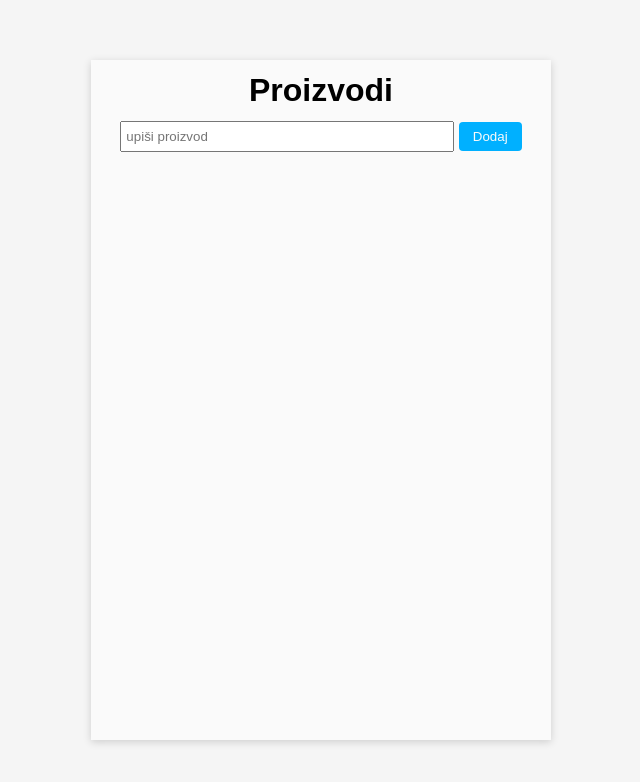
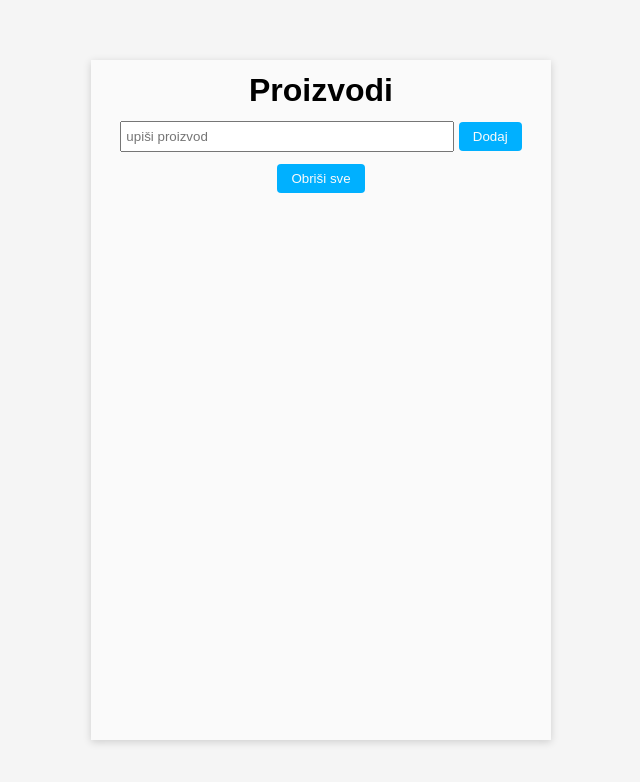
Before and after one commit to Strla/Speck-Academy, a plain HTML site: page index.html in a window 1280 px wide. Shown: the whole page, without its empty margins (319-959 px from the left). Drawn offline with Linux system fonts and the light colour scheme.

Commit message:
gumba i funkcije brisanja

```diff
--- a/index.html
+++ b/index.html
@@ -14,6 +14,10 @@
     <div class="add-elements">
         <input id="add" type="text" placeholder="upiši proizvod">
         <button id="btn">Dodaj</button>
+
+    </div>
+    <div>
+        <button onclick="deleteAll()" id="btn2">Obriši sve</button>
     </div>
 
     <div class="element-list">
--- a/script.js
+++ b/script.js
@@ -2,7 +2,7 @@ const input = document.querySelector("#add");
 const  btn = document.querySelector("#btn");
 const list = document.querySelector("#list");
 
-// funkcija koja omogućuje dodavanje novih proizvoda kada kliknemo gumb Dodaj
+// dodavanje novih proizvoda gumb Dodaj
 btn.onclick = function(){
 
     let txt = input.value;
@@ -17,3 +17,13 @@ btn.onclick = function(){
     }
 
 };
+
+// brisanje svih unešenih proizvoda gumb Obriši
+function deleteAll(){
+    var todo =  document.getElementById("list");
+    var lis = todo.getElementsByTagName("li");
+    console.log(lis);
+    while(lis.length > 0){
+        todo.removeChild(lis[0]);
+    }
+};
```
